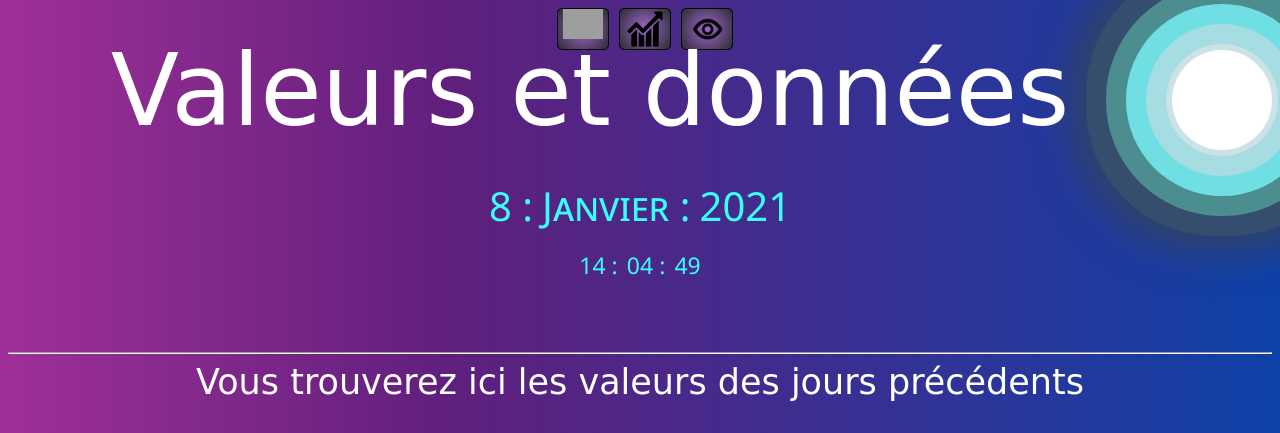
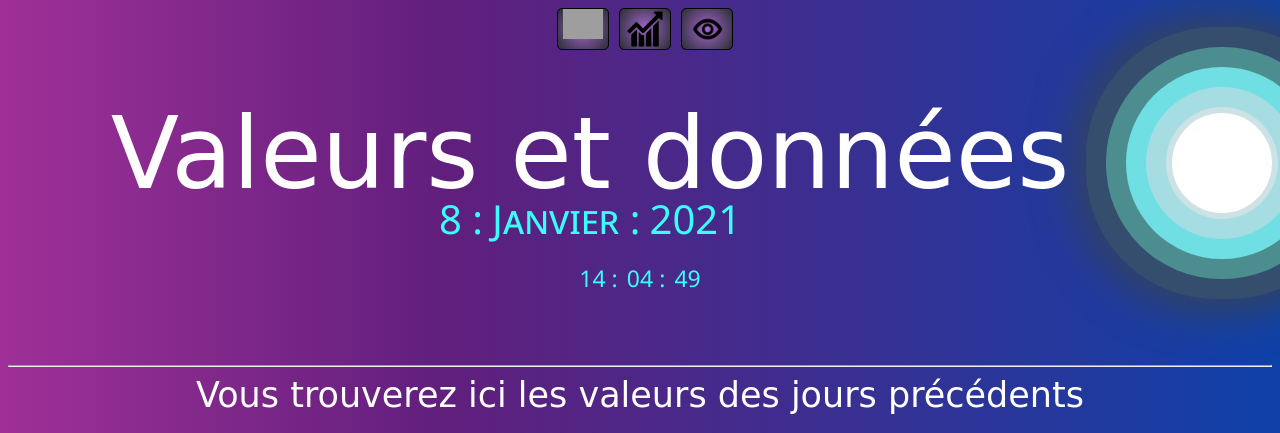
Before and after one commit to theoelsti/MicroProjet, a PHP site: page /median.html in a window 1280 px wide; the page is wider, and only the part inside the window is pictured. Shown: the top 433 px of that part. Run offline with PHP 8.4, Linux system fonts and the light colour scheme; grey boxes are pictures that could not be loaded.

Commit message:
fixed a dogbug for ma nigga shisssssssssssssh

```diff
--- a/RaspBerry/SiteWeb/styles/stylemedian.css
+++ b/RaspBerry/SiteWeb/styles/stylemedian.css
@@ -17,7 +17,7 @@
 	height: 10vh;
 		size: cover;
 		position: center;
-	margin-bottom: 50px;
+	margin-top: 5%;
 
 	display: flex;
 	flex-direction: column;
```
